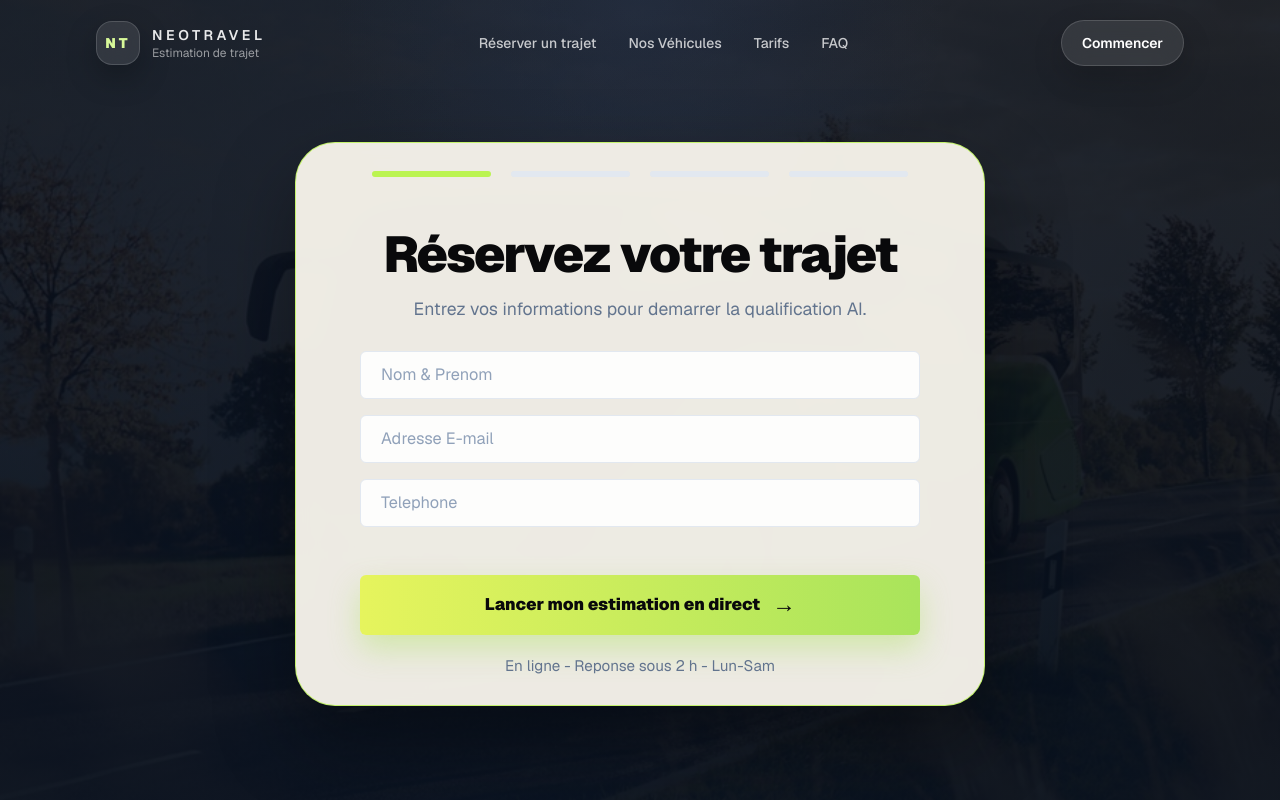
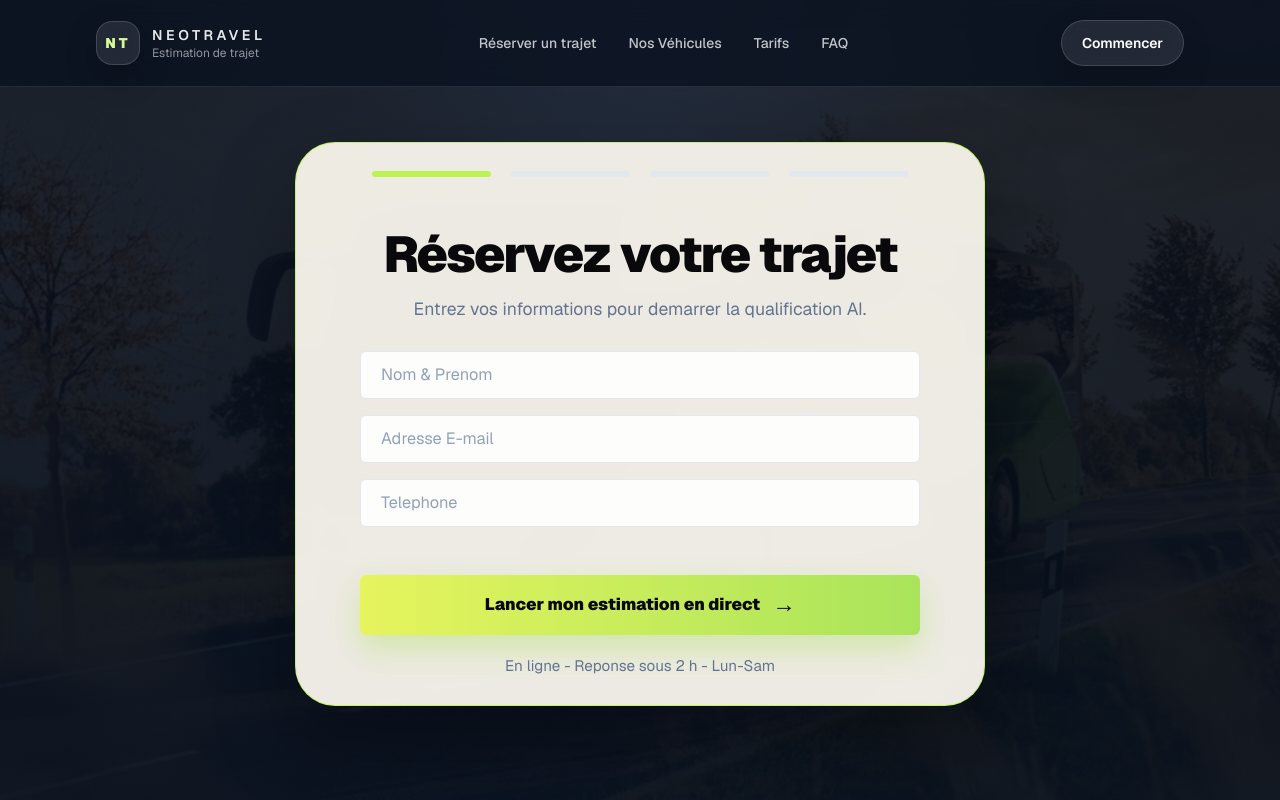
Before and after one commit to mathismce/neotravel, a Next.js app: page / in a window 1280 px wide. Shown: the top 800 px of the page. Built offline with nearby package versions, Linux system fonts and the light colour scheme.

Commit message:
add footer + fix barre de nav

```diff
--- a/app/page.tsx
+++ b/app/page.tsx
@@ -201,6 +201,12 @@ export default function Home() {
           </div>
         </div>
       </section>
+
+      <footer className="relative border-t border-white/10 bg-[#08111f] px-4 py-8 text-center sm:px-6 lg:px-8">
+        <p className="text-sm font-medium uppercase tracking-[0.22em] text-white/50">
+          À définir
+        </p>
+      </footer>
     </main>
   );
 }
--- a/components/Navbar.tsx
+++ b/components/Navbar.tsx
@@ -1,6 +1,6 @@
 export default function Navbar() {
   return (
-    <header className="absolute inset-x-0 top-0 z-10">
+    <header className="fixed inset-x-0 top-0 z-50 border-b border-white/10 bg-[#08111f]/75 backdrop-blur-md">
       <div className="mx-auto flex w-full max-w-6xl items-center justify-between gap-4 px-4 py-5 sm:px-6 lg:px-8">
         <a href="#form" className="flex items-center gap-3 text-white">
           <div className="flex h-11 w-11 items-center justify-center rounded-2xl border border-white/15 bg-white/10 text-sm font-black tracking-[0.22em] text-lime-200 shadow-[0_12px_30px_rgba(0,0,0,0.25)] backdrop-blur-md">
```
